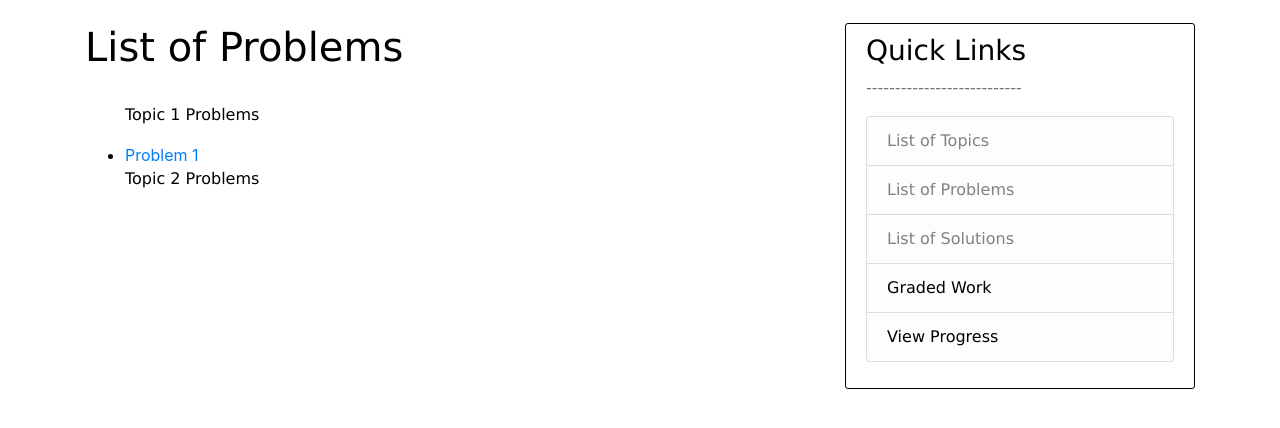
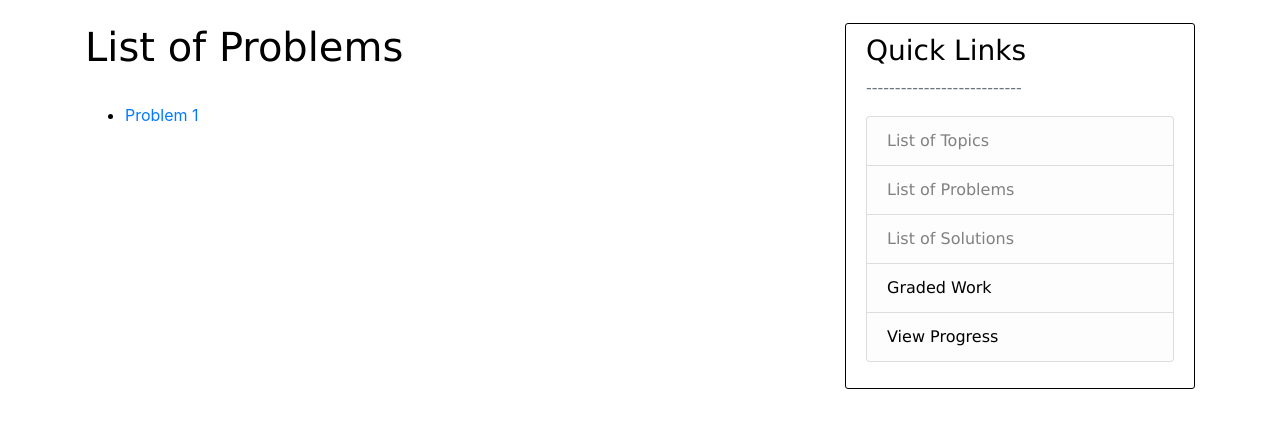
Before and after one commit to Murtz5253/learning-with-python, a Django app: page /problems/ in a window 1280 px wide. Shown: the part 57-485 px from the top of the page. Run offline with Django 4.2, Linux system fonts and the light colour scheme; tables that the repository leaves empty hold one stand-in row (values such as "Sample post"); some libraries are stand-ins or nearby versions.

Commit message:
fixing problem page pt 1

```diff
--- a/django_project/topics/templates/topics/problems.html
+++ b/django_project/topics/templates/topics/problems.html
@@ -9,9 +9,9 @@
     {% if problem_list %}
         <ul>
         {% for problem in problem_list %}
-            <p>Topic 1 Problems</p>
+
             <li><a href="/problems/{{problem.problem_id}}/">Problem {{problem.problem_id}}</a></li>
-            <p>Topic 2 Problems</p> <br/>
+
         {% endfor %}
         </ul>
     {% else %}
```
